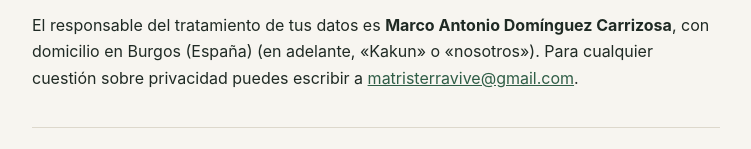
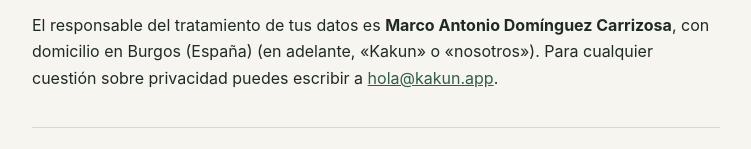
Before and after one commit to finam-privacidad/finam-privacidad.github.io, a plain HTML site: page privacidad/index.html in a window 1280 px wide. Shown: the part 581-730 px from the top of the page, without its empty margins (264-1015 px from the left). Drawn offline with Linux system fonts and the light colour scheme.

Commit message:
Privacidad: el contacto pasa a ser hola@kakun.app (#4)
Claude-Session: https://claude.ai/code/session_01LDfuvxT77z7uYCHW3eB2zQ

Co-authored-by: Claude <noreply@anthropic.com>

```diff
--- a/privacidad/index.html
+++ b/privacidad/index.html
@@ -41,7 +41,7 @@ a{color:var(--primario)}
 </div>
 
 <h2>1. Quién es el responsable</h2>
-<p>El responsable del tratamiento de tus datos es <strong>Marco Antonio Domínguez Carrizosa</strong>, con domicilio en Burgos (España) (en adelante, «Kakun» o «nosotros»). Para cualquier cuestión sobre privacidad puedes escribir a <a href="mailto:matristerravive@gmail.com">matristerravive@gmail.com</a>.</p>
+<p>El responsable del tratamiento de tus datos es <strong>Marco Antonio Domínguez Carrizosa</strong>, con domicilio en Burgos (España) (en adelante, «Kakun» o «nosotros»). Para cualquier cuestión sobre privacidad puedes escribir a <a href="mailto:hola@kakun.app">hola@kakun.app</a>.</p>
 
 <h2>2. Qué datos tratamos</h2>
 <ul>
@@ -91,7 +91,7 @@ a{color:var(--primario)}
 </ul>
 
 <h2>7. Tus derechos</h2>
-<p>Puedes pedir en cualquier momento acceder a tus datos, rectificarlos, suprimirlos, limitar u oponerte a su tratamiento y llevártelos a otro servicio (portabilidad). Escríbenos a <a href="mailto:matristerravive@gmail.com">matristerravive@gmail.com</a> desde el correo de tu cuenta; te responderemos en un mes como máximo. Eliminar la cuenta lo puedes hacer tú mismo desde Ajustes, y exportar tus movimientos en CSV desde la pestaña Resumen.</p>
+<p>Puedes pedir en cualquier momento acceder a tus datos, rectificarlos, suprimirlos, limitar u oponerte a su tratamiento y llevártelos a otro servicio (portabilidad). Escríbenos a <a href="mailto:hola@kakun.app">hola@kakun.app</a> desde el correo de tu cuenta; te responderemos en un mes como máximo. Eliminar la cuenta lo puedes hacer tú mismo desde Ajustes, y exportar tus movimientos en CSV desde la pestaña Resumen.</p>
 <p>Si crees que no hemos tratado bien tus datos, puedes reclamar ante la <a href="https://www.aepd.es">Agencia Española de Protección de Datos</a>.</p>
 
 <h2>8. Seguridad</h2>
```
